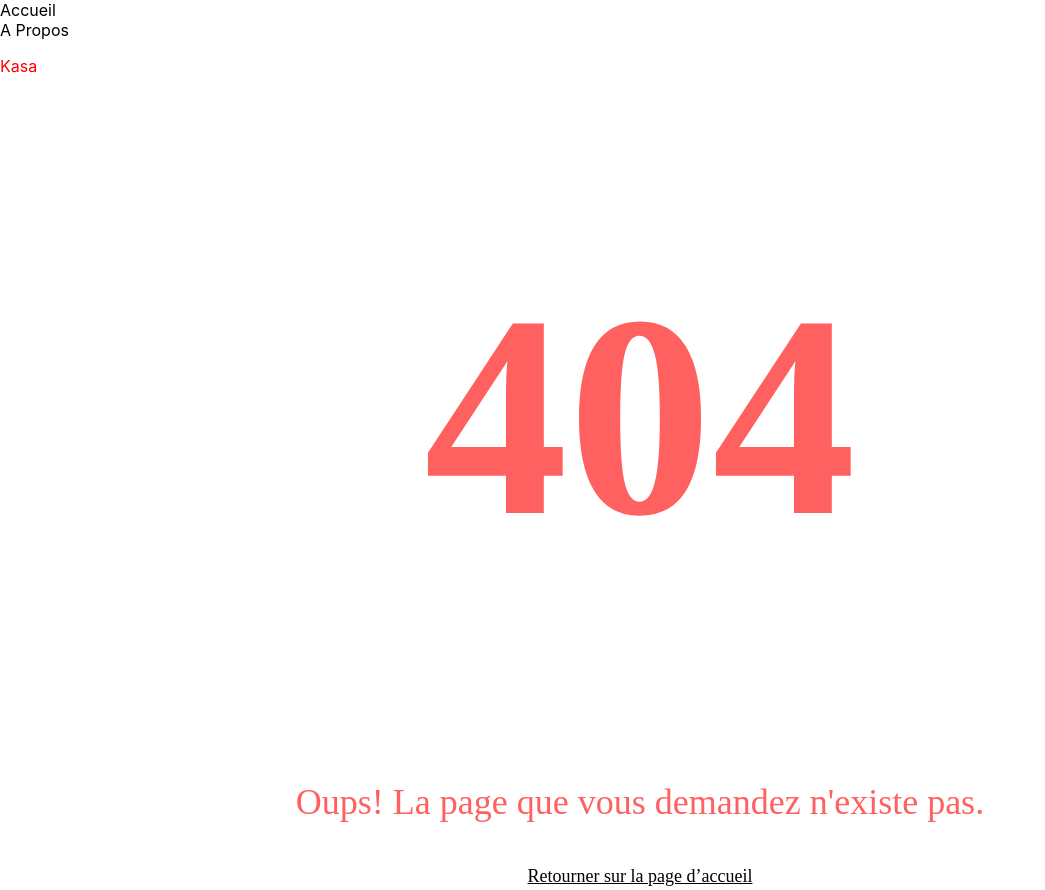
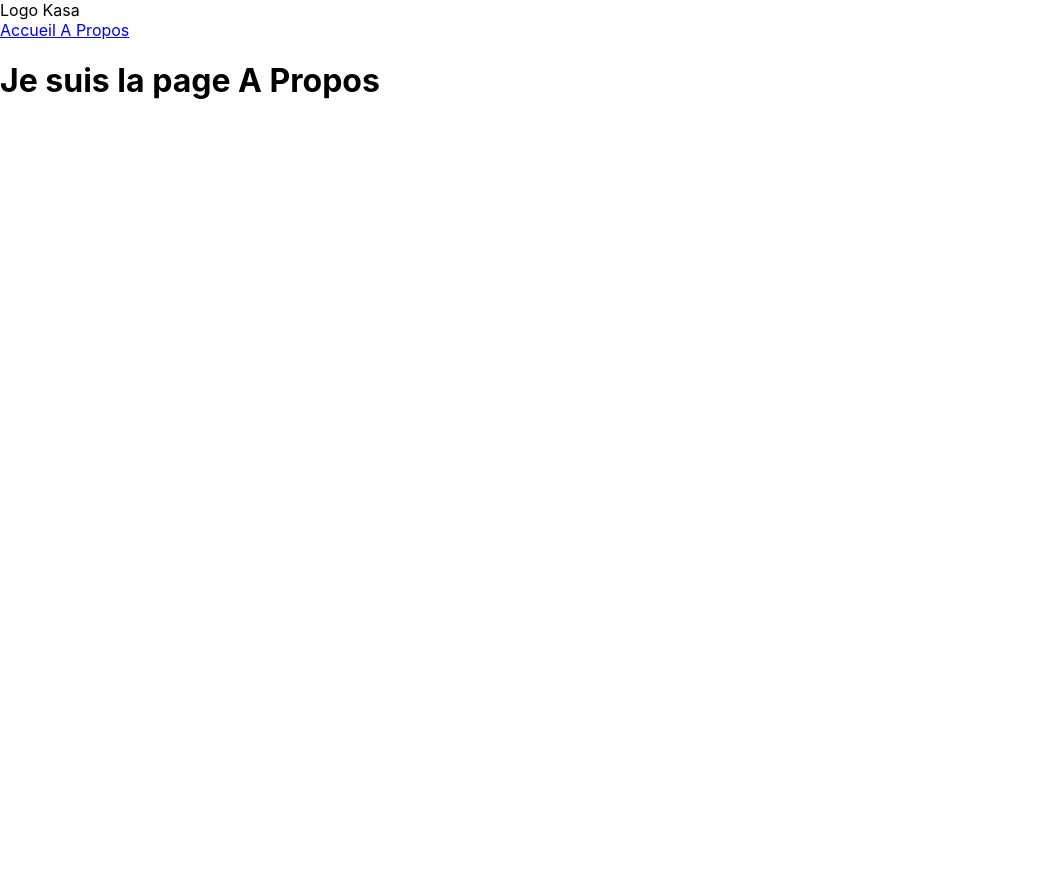
Before and after one commit to zaaine/Kasa_FR, a React (Create React App) app in the folder my-app/: page /Apropos in a window 1280 px wide. Before the commit this address had no page. Shown: the whole page, without its empty margins (0-1045 px from the left). After the commit the page ends 800 px from the top, so only its background shows below. Built offline with nearby package versions, Linux system fonts and the light colour scheme.

Commit message:
Ajout de Link de la page error pour revenir sur la page Accueil. Création des routes vers la page Apropos et Accueil.

```diff
--- a/my-app/src/App.js
+++ b/my-app/src/App.js
@@ -1,5 +1,8 @@
 
 import '../src/Styles/index.scss';
+
+import Home from './ComponentsReact/Home';
+import Error from './ComponentsReact/Error';
 
 function App() {
   return (
--- a/my-app/src/ComponentsReact/Error/index.jsx
+++ b/my-app/src/ComponentsReact/Error/index.jsx
@@ -1,3 +1,5 @@
+
+import React from 'react'
 import { Link } from 'react-router-dom'
 import style_Error from '../../Styles/5.Pages/Error404/style_Error.scss'
 
@@ -8,7 +10,9 @@ function Error() {
 
         <p className='text404'>Oups! La page que vous demandez n'existe pas.</p>
 
-        <a className='linkHome' href='../Home/index.jsx'> Retourner sur la page d’accueil </a>
+        <a className='linkHome'  to="/"  href='/'> Retourner sur la page d’accueil </a>
+
+
       </div>
     )
   }
--- a/my-app/src/ComponentsReact/Header/index.jsx
+++ b/my-app/src/ComponentsReact/Header/index.jsx
@@ -3,12 +3,11 @@ import { Link } from 'react-router-dom'
 function Header() {
     return (
       <div>
-
+      <div>Logo Kasa</div>
         <div>
-          <div to="/"> Accueil</div>
-          <div to="/"> A Propos</div>
+          <a to="/" href="/"> Accueil</a>
+          <a to="/Apropos" href="Apropos"> A Propos</a>
           {/* <div to="/Error">Error</div> */}
-
         </div>
       </div>
     )
--- a/my-app/src/ComponentsReact/Home/index.jsx
+++ b/my-app/src/ComponentsReact/Home/index.jsx
@@ -1,6 +1,9 @@
+import React from "react"
+import { Link } from "react-router-dom"
+
 function Home (){
     return (
-        <div> Page Accueil</div>
+        <div >Je suis la page Home a customiser</div>
     )
 }
 
--- /dev/null
+++ b/my-app/src/ComponentsReact/PageaPropos/index.jsx
@@ -0,0 +1,10 @@
+import React from "react";
+import { Link } from "react-router-dom";
+
+function Apropos(){
+    return (
+        <h1>Je suis la page A Propos</h1>
+    )
+}
+
+export default Apropos
--- a/my-app/src/index.js
+++ b/my-app/src/index.js
@@ -9,6 +9,7 @@ import App from './App';
 import Home from '../src/ComponentsReact/Home'
 import Error from "../src/ComponentsReact/Error/index"
 import Header from './ComponentsReact/Header';
+import Apropos from './ComponentsReact/PageaPropos';
 
 
 const root = ReactDOM.createRoot(document.getElementById('root'));
@@ -16,9 +17,10 @@ root.render(
   <React.StrictMode>
   <Router>
     <Header/>
-    <App />
+    {/* <App /> */}
   <Routes>
   <Route path="/" element={<Home />} />
+  <Route path="/Apropos" element={<Apropos />} />
   <Route path="*" element={<Error />} />
   </Routes>
 
```
